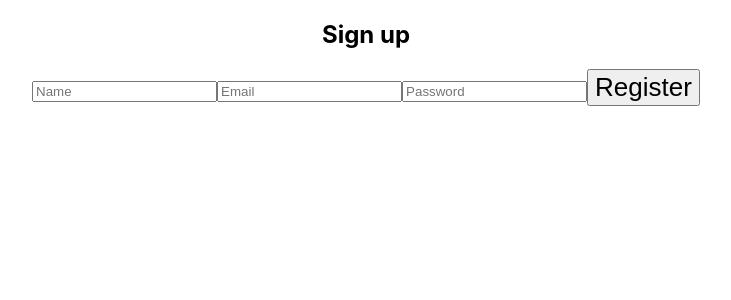
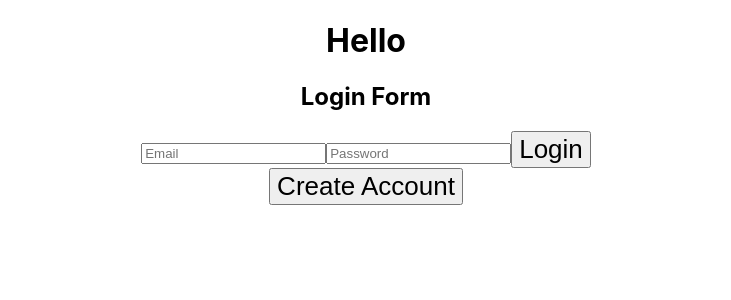
Before and after one commit to ElonaKajtazi/hoxton-final-project-healthy-diete-frontend, a React (Vite) app: page /home in a window 1280 px wide. Shown: the top 300 px of the page, without its empty margins (274-1005 px from the left). Built offline with nearby package versions, Linux system fonts and the light colour scheme.

Commit message:
did some login/sign up stuff + types

```diff
--- a/package.json
+++ b/package.json
@@ -9,7 +9,8 @@
   },
   "dependencies": {
     "react": "^18.0.0",
-    "react-dom": "^18.0.0"
+    "react-dom": "^18.0.0",
+    "react-router-dom": "^6.4.2"
   },
   "devDependencies": {
     "@types/react": "^18.0.0",
--- a/src/App.tsx
+++ b/src/App.tsx
@@ -1,24 +1,16 @@
 import { useEffect, useState } from "react";
+import { Navigate, Route, Routes } from "react-router-dom";
 import "./App.css";
+import { SignedOutLandingPage } from "./pages/SignedOutLandingPage";
+import { SignedInLandingPage } from "./pages/SingedInLandingPage";
 import { DataType, UserType } from "./types";
-let data = {
-  user: {
-    id: 3,
-    email: "daf@email.com",
-    password: "$2a$05$Bl2vVkLMQAPCA0vguJshYOb/jrWgp8vn6snwSYQgxtiU/Hm2LZLni",
-    twwetTicket: 5,
-    commentTicket: 0,
-    tweets: [],
-  },
-  token:
-    "eyJhbGciOiJIUzI1NiIsInR5cCI6IkpXVCJ9.eyJpZCI6MywiaWF0IjoxNjY1OTQ2MjM5LCJleHAiOjE2NjYwMzI2Mzl9.R3P8oYDioLikjgJMpsIkuZeYX99ilN0zvhTUSYx9DvM",
-};
+
 function App() {
   const [currentUser, setCurrentUser] = useState<null | UserType>(null);
   const [error, setError] = useState<null | Array<string>>();
   useEffect(() => {
     if (localStorage.token) {
-      fetch("http://localhost:4444/validate", {
+      fetch("http://localhost:4443/validate", {
         headers: {
           Authorization: localStorage.token,
         },
@@ -45,66 +37,19 @@ function App() {
   console.log(currentUser);
   return (
     <div className="App">
-       <form
-        className="form"
-        onSubmit={(e) => {
-          e.preventDefault();
-          fetch("http://localhost:4443/sign-up", {
-            method: "POST",
-            headers: {
-              "Content-Type": "application/json",
-            },
-            body: JSON.stringify({
-              name: e.target.name.value,
-              email: e.target.email.value,
-              password: e.target.password.value,
-            }),
-          })
-            .then((resp) => resp.json())
-            .then((data) => {
-              if (data.errors) {
-                setError(data.errors);
-                console.log(error);
-              } else {
-                signIn(data);
-              }
-            });
-        }}
-      >
-        <h2 className="form-title">Sign up</h2>
-        <label>
-          <input
-            className="text-input"
-            type="name"
-            name="name"
-            required
-            placeholder="Name"
-          />
-        </label>
-        <label>
-          <input
-            className="text-input"
-            type="email"
-            name="email"
-            required
-            placeholder="Email"
-          />
-        </label>
-        <label>
-          <input
-            className="text-input"
-            type="password"
-            name="password"
-            required
-            placeholder="Password"
-          />
-        </label>
-        {error ? <p className="error">{error}</p> : null}
-
-        <button>
-          Register
-        </button>
-      </form>
+      <Routes>
+        <Route index element={<Navigate to="/home" />} />
+        <Route
+          path="/home"
+          element={
+            currentUser ? (
+              <SignedInLandingPage currentUser={currentUser} signOut={signOut}/>
+            ) : (
+              <SignedOutLandingPage signIn={signIn} />
+            )
+          }
+        />
+      </Routes>
     </div>
   );
 }
--- /dev/null
+++ b/src/components/LogIn.tsx
@@ -0,0 +1,70 @@
+import { DataType } from "../types";
+
+type Props ={
+    signIn:(data: DataType) => void,
+    setPage: React.Dispatch<React.SetStateAction<number>>
+}
+export function LogIn ({signIn, setPage}: Props) {
+    return (
+        <form
+        className="form"
+        onSubmit={(e) => {
+          e.preventDefault();
+          fetch("http://localhost:4443/sign-in", {
+            method: "POST",
+            headers: {
+              "Content-Type": "application/json",
+            },
+            body: JSON.stringify({
+              email: e.target.email.value,
+              password: e.target.password.value,
+            }),
+          })
+            .then((rsp) => rsp.json())
+            .then((data) => {
+              if (data.errors) {
+              alert(data.errors);
+              } else {
+                signIn(data);
+              }
+            });
+        }}
+      >
+        <h2 className="form-title">Login Form</h2>
+        <label>
+          <input
+            className="text-input"
+            type="email"
+            name="email"
+            placeholder="Email"
+            required
+          />
+        </label>
+        <label>
+          <input
+            className="text-input"
+            type="password"
+            name="password"
+            placeholder="Password"
+            required
+          />
+        </label>
+        <button>
+          Login
+        </button>
+        {/* {error ? <p className="error">{error}</p> : null} */}
+
+        <div>
+          <button
+            color="secondary"
+
+            onClick={() => {
+              setPage(1);
+            }}
+          >
+            Create Account
+          </button>
+        </div>
+      </form>
+    )
+}
--- /dev/null
+++ b/src/components/SignUp.tsx
@@ -0,0 +1,62 @@
+export function SignUp({signIn}) {
+  return (
+    <form
+      className="form"
+      onSubmit={(e) => {
+        e.preventDefault();
+        fetch("http://localhost:4443/sign-up", {
+          method: "POST",
+          headers: {
+            "Content-Type": "application/json",
+          },
+          body: JSON.stringify({
+            name: e.target.name.value,
+            email: e.target.email.value,
+            password: e.target.password.value,
+          }),
+        })
+          .then((resp) => resp.json())
+          .then((data) => {
+            if (data.errors) {
+              alert(data.errors);
+              console.log(error);
+            } else {
+              signIn(data);
+            }
+          });
+      }}
+    >
+      <h2 className="form-title">Sign up</h2>
+      <label>
+        <input
+          className="text-input"
+          type="name"
+          name="name"
+          required
+          placeholder="Name"
+        />
+      </label>
+      <label>
+        <input
+          className="text-input"
+          type="email"
+          name="email"
+          required
+          placeholder="Email"
+        />
+      </label>
+      <label>
+        <input
+          className="text-input"
+          type="password"
+          name="password"
+          required
+          placeholder="Password"
+        />
+      </label>
+      {/* {error ? <p className="error">{error}</p> : null} */}
+
+      <button>Register</button>
+    </form>
+  );
+}
--- /dev/null
+++ b/src/pages/SignedOutLandingPage.tsx
@@ -0,0 +1,18 @@
+import { useState } from "react";
+import { LogIn } from "../components/LogIn";
+import { SignUp } from "../components/SignUp";
+import { DataType } from "../types";
+
+type Props = {
+  signIn: (data: DataType) => void;
+};
+export function SignedOutLandingPage({ signIn }: Props) {
+  const [page, setPage] = useState(0);
+  return (
+    <>
+      <h1>Hello</h1>
+      {page === 0 ? <LogIn signIn={signIn} setPage={setPage} /> : null}
+      {page === 1 ? <SignUp signIn={signIn} /> : null}
+    </>
+  );
+}
--- /dev/null
+++ b/src/pages/SingedInLandingPage.tsx
@@ -0,0 +1,17 @@
+import { UserType } from "../types";
+
+type Props = {
+    currentUser:  null | UserType
+    signOut: () => void
+}
+export function SignedInLandingPage({ currentUser, signOut }: Props) {
+    if(!currentUser) return <h1>Loadibg...</h1>
+  return (
+    <>
+      <h1>{`Hi ${currentUser.name}`}</h1>
+      <button onClick={() => {
+        signOut()
+      }}>SIGN OUT</button>
+    </>
+  );
+}
--- a/src/types.ts
+++ b/src/types.ts
@@ -1,6 +1,7 @@
 export type UserType = {
   id: number;
   email: string;
+  name: string;
   password: string;
   twwetTicket: number;
   commentTicket: number;
```
Also changed, not shown: src/main.tsx (+9 -8 lines), 1 other file (tests, documents, lock files or other folders).
